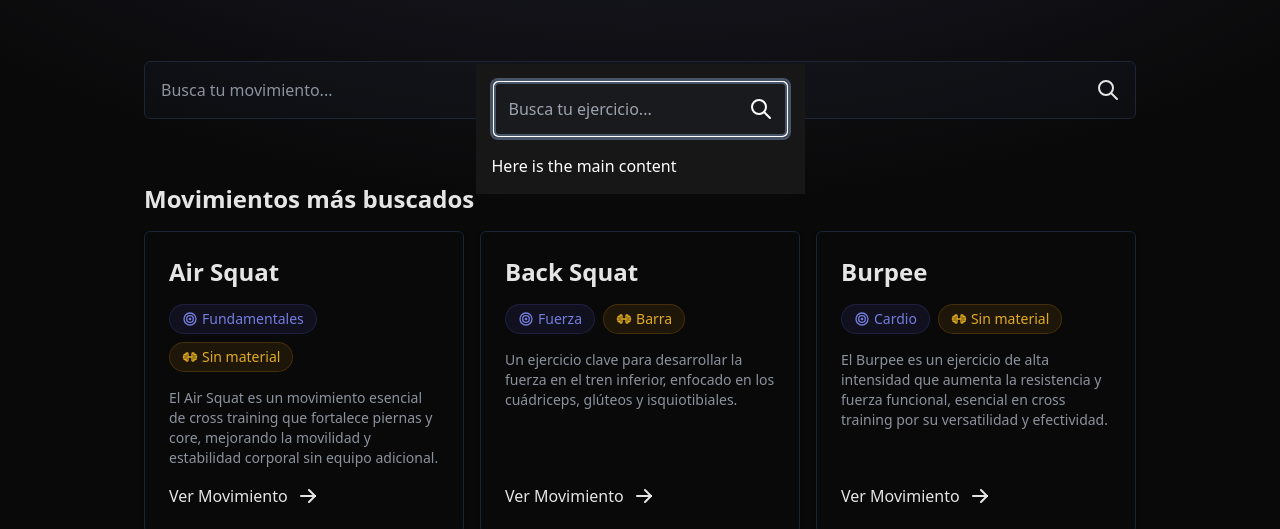
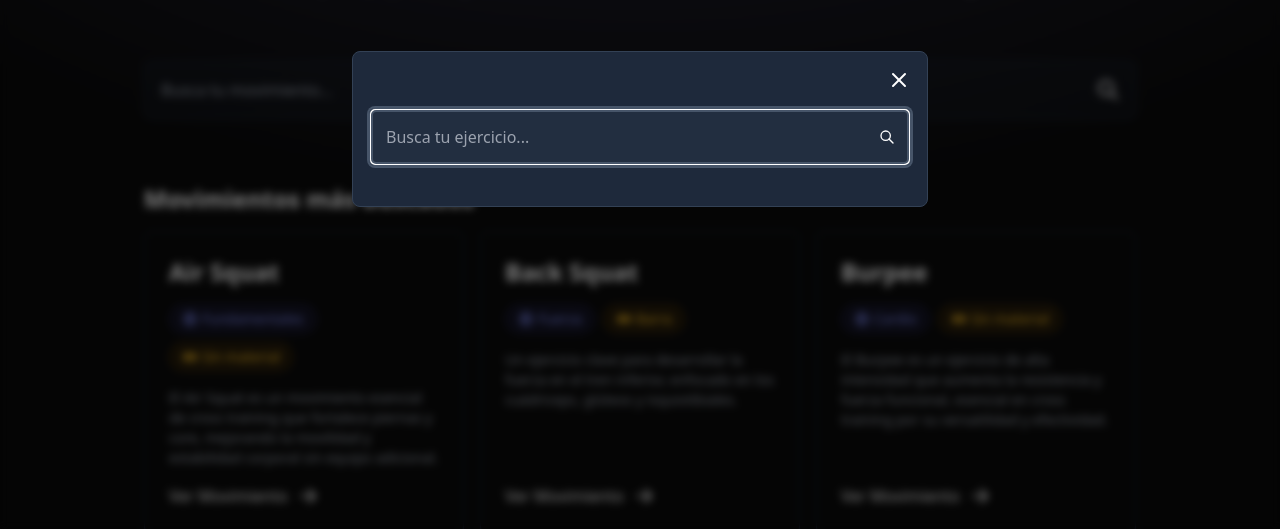
Before and after one commit to varnebla/crosstraining-wiki, an Astro site: page / in a window 1280 px wide. Both pictures are taken after a click on the button "Busca tu movimiento...". Shown: the part 271-800 px from the top of the page. Built offline with nearby package versions, Linux system fonts and the light colour scheme; Astro itself is replaced by a stand-in of ours.

Commit message:
feat: add svelte to project, add sitemap module, add robots txt file, add search component, create search logic and show results, rename movements to movimientos for seo reasons

```diff
--- a/astro.config.mjs
+++ b/astro.config.mjs
@@ -1,11 +1,15 @@
 // @ts-check
 import { defineConfig } from 'astro/config';
+import svelte from '@astrojs/svelte'
 
 import mdx from '@astrojs/mdx';
 
 import tailwind from '@astrojs/tailwind';
 
+import sitemap from '@astrojs/sitemap';
+
 // https://astro.build/config
 export default defineConfig({
-  integrations: [mdx(), tailwind()]
+  site: 'https://crosstraining.wiki',
+  integrations: [mdx(), tailwind(), svelte(), sitemap()],
 });
--- a/package.json
+++ b/package.json
@@ -12,10 +12,13 @@
   "dependencies": {
     "@astrojs/check": "^0.9.4",
     "@astrojs/mdx": "^3.1.8",
+    "@astrojs/sitemap": "^3.2.1",
+    "@astrojs/svelte": "^6.0.1",
     "@astrojs/tailwind": "^5.1.2",
     "astro": "^4.16.7",
     "astro-embed": "^0.8.0",
     "fuse.js": "^7.0.0",
+    "svelte": "^5.2.5",
     "tailwindcss": "^3.4.14",
     "typescript": "^5.6.3"
   },
--- /dev/null
+++ b/public/robots.txt
@@ -0,0 +1,4 @@
+User-agent: *
+Allow: /
+
+Sitemap: https://crosstraining.wiki/sitemap-index.xml
--- a/src/components/Card.astro
+++ b/src/components/Card.astro
@@ -4,7 +4,6 @@ import ArrowRight from '@components/icons/ArrowRight.astro';
 import Barbell from '@components/icons/Barbell.astro';
 import Target from '@components/icons/Target.astro';
 import Badge from '@components/Badge.astro';
-import type { InferEntrySchema } from 'astro:content';
 
 interface Props {
 	title: string;
--- /dev/null
+++ b/src/components/Search.svelte
@@ -0,0 +1,70 @@
+<script>
+	import Fuse from 'fuse.js';
+
+	//TODOS
+	// Add missing props types
+	// Add recent searches as placeholder -> allow remove recent search
+
+	let {movements} = $props()
+
+	let searchInput = $state('')
+
+	const options = {
+		keys: ['title', 'category', 'material'],
+		includeMatches: true,
+		minMatchCharLength: 3,
+		threshold: 0,
+		ignoreLocation: true,
+	};
+	const fuse = new Fuse(movements, options);
+
+	let results = $state([])
+
+	function handleSearch(e) {
+		e.preventDefault();
+		searchInput = e.target.value
+		const _results = fuse.search(searchInput)
+
+		results = _results;
+	}
+</script>
+
+<search class="text-white" >
+	<div class="relative">
+		<input
+			type="search"
+			value={searchInput}
+			oninput={(e) => handleSearch(e)}
+			placeholder="Busca tu ejercicio..."
+			class="w-full p-4 pe-12 border rounded-md focus:border-slate-600 focus:ring-2 focus:ring-slate-600 border-slate-600 bg-slate-700/20 block focus:outline-slate-600"
+			autofocus
+		/>
+		<div class="absolute inset-y-0 right-0 flex items-center pr-4">
+			<svg
+	width="24"
+	height="24"
+	viewBox="0 0 24 24"
+	fill="none"
+	stroke="currentColor"
+	stroke-width="2"
+	stroke-linecap="round"
+	stroke-linejoin="round"
+	class="icon icon-tabler icons-tabler-outline icon-tabler-search size-4"
+	><path stroke="none" d="M0 0h24v24H0z" fill="none"></path><path
+		d="M10 10m-7 0a7 7 0 1 0 14 0a7 7 0 1 0 -14 0"></path><path d="M21 21l-6 -6"
+	></path></svg
+>
+
+		</div>
+	</div>
+	<section class="text-white flex flex-col gap-y-3 pt-6 overflow-auto">
+		{#each results as { item }}
+			<a class="w-full bg-slate-700/50 hover:bg-slate-600 px-5 py-4 text-sm rounded-md flex justify-between items-center" href={item.href}>
+				<span>
+					{item.title}
+				</span>
+				<svg  width="24"  height="24"  viewBox="0 0 24 24"  fill="none"  stroke="currentColor"  stroke-width="2"  stroke-linecap="round"  stroke-linejoin="round"  class="icon icon-tabler icons-tabler-outline icon-tabler-chevron-right size-4"><path stroke="none" d="M0 0h24v24H0z" fill="none"/><path d="M9 6l6 6l-6 6" /></svg>
+			</a>
+		{/each}
+	</section>
+</search>
--- a/src/components/SearchModal.astro
+++ b/src/components/SearchModal.astro
@@ -1,5 +1,5 @@
 ---
-import Search from '@components/Search.astro';
+import Search from '@components/Search.svelte';
 interface Props {
 	searchOptions: Array<{
 		title: string;
@@ -10,13 +10,34 @@ interface Props {
 const { searchOptions } = Astro.props;
 ---
 
-<dialog class="max-w-lg bg-neutral-900 p-4">
-	<div class="min-w-">
-		<header class="mb-4">
-			<!-- {searchOptions.map((option) => <p>{option.title}</p>)} -->
-			<Search movements={searchOptions} />
-		</header>
-		<main class="text-white">Here is the main content</main>
-		<footer></footer>
-	</div>
+<dialog
+	class="w-full min-w-[320px] max-w-[90vw] mx-auto sm:max-w-xl bg-slate-800 p-4 rounded-lg backdrop:bg-black/50 backdrop:backdrop-blur-sm max-h-[dvh] border border-slate-700"
+>
+	<header class="w-full flex justify-end text-white mb-4">
+		<button id="close-button">
+			<svg
+				width="24"
+				height="24"
+				viewBox="0 0 24 24"
+				fill="none"
+				stroke="currentColor"
+				stroke-width="2"
+				stroke-linecap="round"
+				stroke-linejoin="round"
+				class="icon icon-tabler icons-tabler-outline icon-tabler-x"
+				><path stroke="none" d="M0 0h24v24H0z" fill="none"></path><path
+					d="M18 6l-12 12"></path><path d="M6 6l12 12"></path></svg
+			>
+		</button>
+	</header>
+	<main class="">
+		<Search movements={searchOptions} client:visible />
+	</main>
 </dialog>
+
+<script>
+	document.querySelector('#close-button')?.addEventListener('click', () => {
+		const searchModal = document.querySelector('dialog');
+		searchModal?.close();
+	});
+</script>
--- a/src/layouts/Layout.astro
+++ b/src/layouts/Layout.astro
@@ -16,9 +16,10 @@ const { title, description } = Astro.props;
 		<meta name="viewport" content="width=device-width" />
 		<link rel="icon" type="image/svg+xml" href="/favicon.svg" />
 		<meta name="generator" content={Astro.generator} />
+		<link rel="sitemap" href="/sitemap-index.xml" />
 		<title>{title}</title>
 	</head>
-	<body>
+	<body class="no-scrollbar">
 		<div class="fixed left-0 top-0 -z-10 h-full w-full">
 			<div
 				class="absolute top-0 z-[-2] h-screen w-screen bg-neutral-950 bg-[radial-gradient(ellipse_80%_80%_at_50%_-20%,rgba(120,119,198,0.3),rgba(255,255,255,0))]"
@@ -29,3 +30,12 @@ const { title, description } = Astro.props;
 		<slot />
 	</body>
 </html>
+
+<style>
+	body:has(dialog[open]) {
+		overflow: hidden;
+	}
+	.no-scrollbar::-webkit-scrollbar {
+		display: none;
+	}
+</style>
--- a/src/pages/index.astro
+++ b/src/pages/index.astro
@@ -10,7 +10,9 @@ const movements: CollectionEntry<'movements'>[] =
 
 const searchOptions = movements.map((movement) => ({
 	title: movement.data.title,
-	href: `/movements/${movement.slug}`,
+	material: movement.data.material,
+	category: movement.data.category,
+	href: `/movimientos/${movement.slug}`,
 }));
 
 const pageTitle = 'Guía Completa de Ejercicios de Cross Training';
@@ -56,7 +58,7 @@ const pageDescription =
 					movements.map((movement) => (
 						<li>
 							<Card
-								href={`/movements/${movement.slug}`}
+								href={`/movimientos/${movement.slug}`}
 								title={movement.data.title}
 								movement={movement}
 							/>
```
Also changed, not shown: pnpm-lock.yaml, src/pages/movimientos/[slug].astro (renamed from src/pages/movements/[slug].astro).
